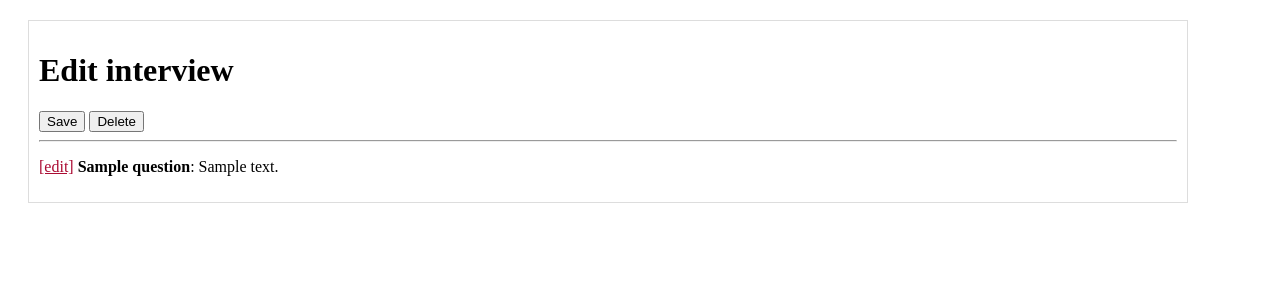
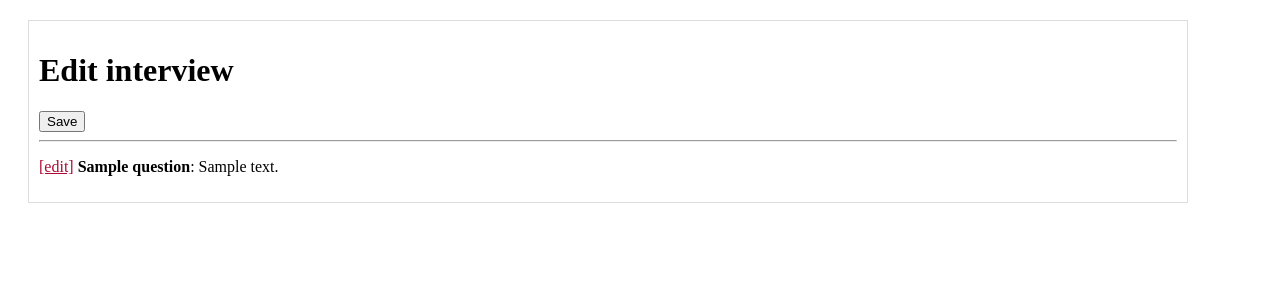
Before and after one commit to typpo/advice, a Django app: template templates/notes/edit.html in a window 1280 px wide. Shown: the part 45-345 px from the top of the page. Run offline with Django 3.2, Linux system fonts and the light colour scheme; the template is opened without the code that fills it: most values are stand-ins (such as "Sample title", 1, 10 or a date in 2020).

Commit message:
removing delete

```diff
--- a/notes/views.py
+++ b/notes/views.py
@@ -243,11 +243,7 @@ def edit_interview(request, id):
     if request.POST:
         f = InterviewEditForm(request.POST, instance=interview)
         if f.is_valid():
-            if 'delete' in f.cleaned_data:
-                f.delete()
-                return HttpResponseRedirect('/')
-            else:
-                f.save()
+            f.save()
             success = True
         else:
             formerror = f.errors
--- a/templates/notes/edit.html
+++ b/templates/notes/edit.html
@@ -13,7 +13,6 @@
 <form id="editform" action="" method="POST">
 {{form.as_p}}
 <input id="submit" type="submit" value="Save"/>
-<input id="delete" type="submit" value="Delete"/>
 </form>
 
 <hr/>
```
